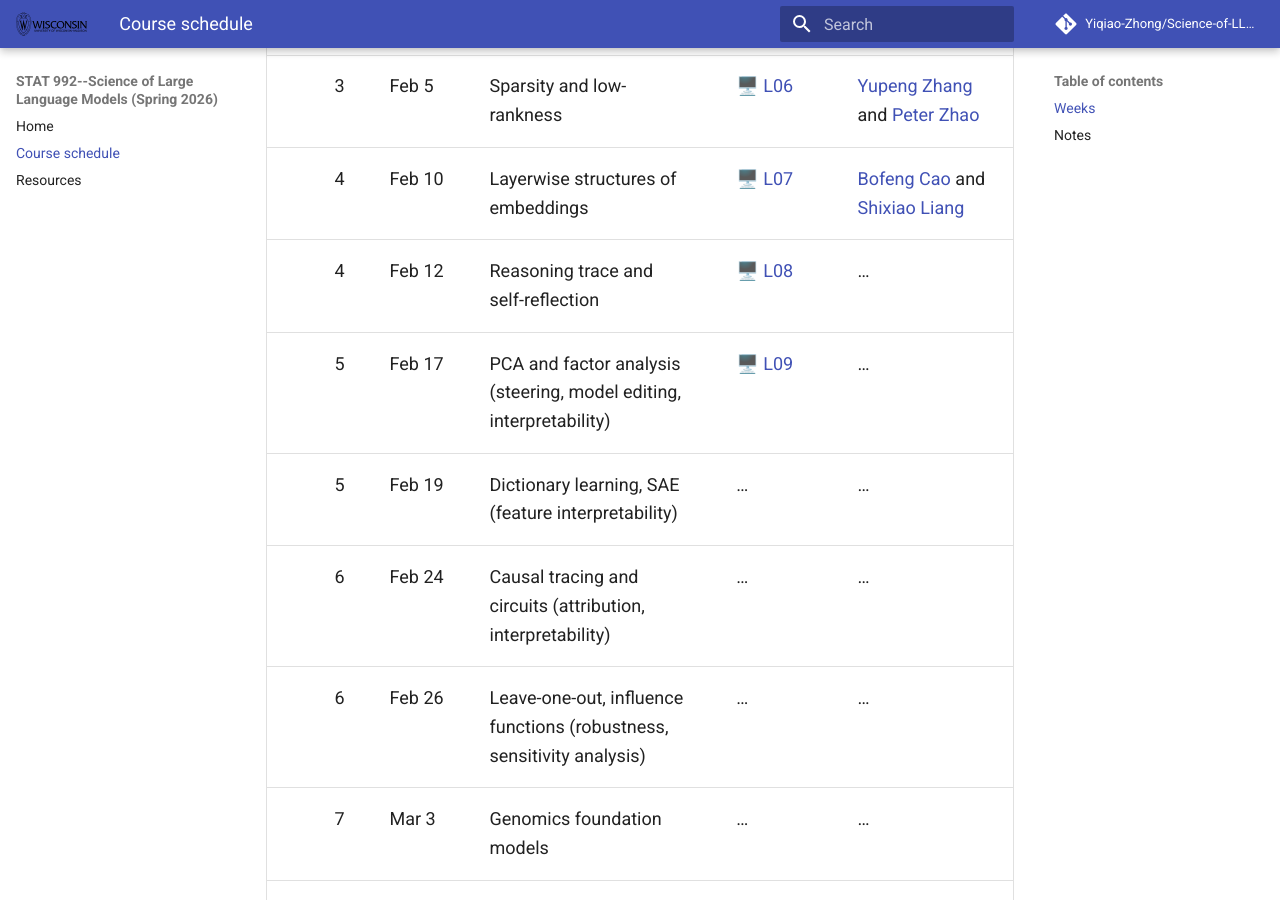
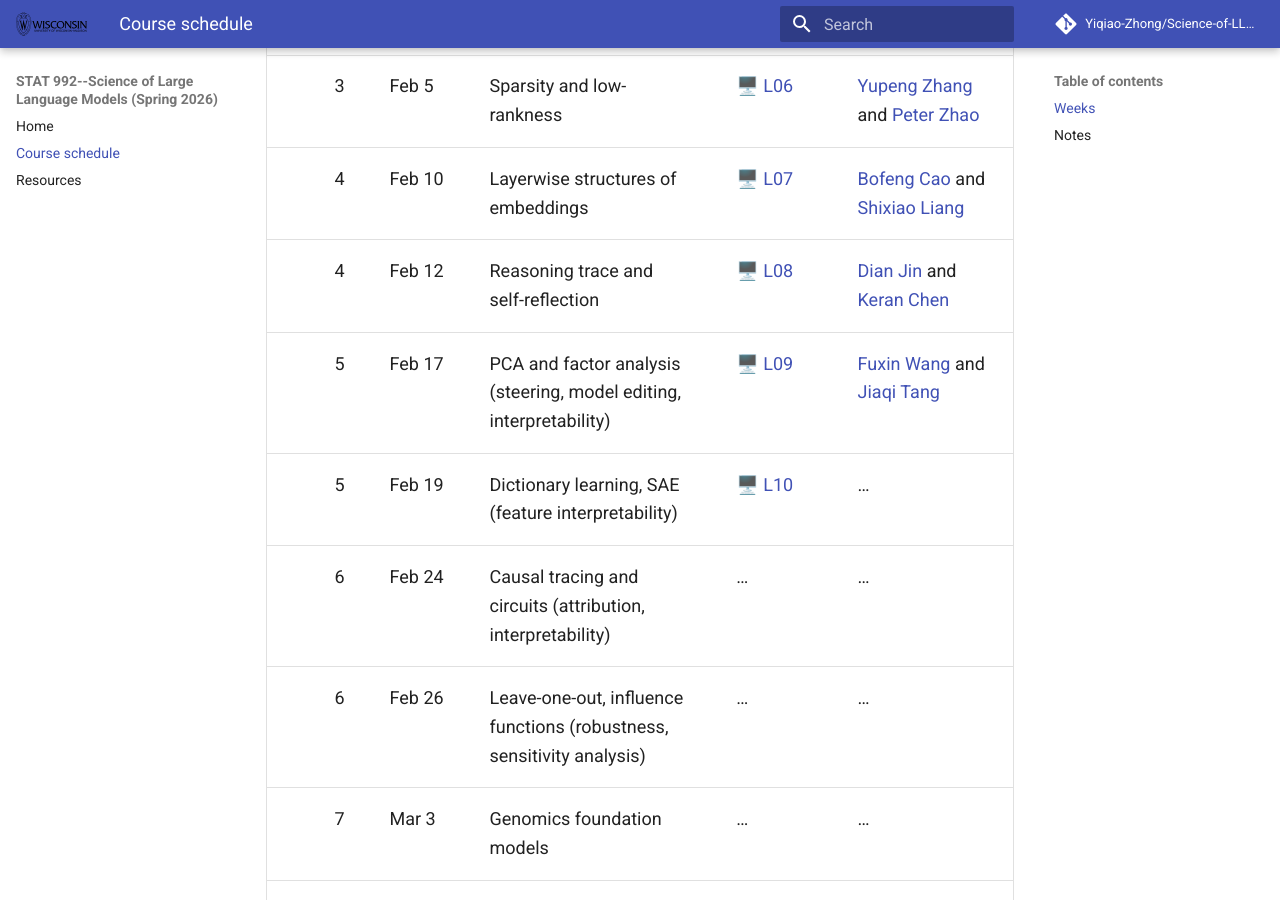
Before and after one commit to Yiqiao-Zhong/Science-of-LLMs, an MkDocs documentation site: the page built from docs/schedule.md, in a window 1280 px wide and 900 px high, scrolled down 1162 px. Built offline with MkDocs 1.6.1 and Material for MkDocs 9.7.7, drawn with Linux system fonts in a browser that asks for light colours; comment, search, counter and statistics services are not loaded.

Commit message:
add lec10

```diff
--- a/docs/schedule.md
+++ b/docs/schedule.md
@@ -23,9 +23,9 @@ Here is the general outline.
 | 3 | Feb 3 | Linear representation hypothesis, feature superposition | 🖥️ [L05](assets/slides/lec05.pdf) | [Ishita Kakkar](https://ikakkar03.github.io/) and [Sam Baumohl](https://baumohl.dev/) |
 | 3 | Feb 5 | Sparsity and low-rankness | 🖥️ [L06](assets/slides/lec06.pdf) | [Yupeng Zhang](https://www.linkedin.com/in/yupeng2599/) and [Peter Zhao](https://www.linkedin.com/in/peter-xingyu-zhao-b253ab281/) |
 | 4 | Feb 10 | Layerwise structures of embeddings | 🖥️ [L07](assets/slides/lec07.pdf) | [Bofeng Cao](https://www.linkedin.com/in/bofengcao/) and [Shixiao Liang](https://catslab.engr.wisc.edu/staff/liang-shixiao/) |
-| 4 | Feb 12 | Reasoning trace and self-reflection | 🖥️ [L08](assets/slides/lec08.pdf) | … |
-| 5 | Feb 17 | PCA and factor analysis (steering, model editing, interpretability) | 🖥️ [L09](assets/slides/lec09.pdf) | … |
-| 5 | Feb 19 | Dictionary learning, SAE (feature interpretability) | … | … |
+| 4 | Feb 12 | Reasoning trace and self-reflection | 🖥️ [L08](assets/slides/lec08.pdf) | [Dian Jin](https://sites.google.com/wisc.edu/frederick-jin/about) and [Keran Chen](https://kchen429.github.io/keranchen.github.io/) |
+| 5 | Feb 17 | PCA and factor analysis (steering, model editing, interpretability) | 🖥️ [L09](assets/slides/lec09.pdf) | [Fuxin Wang](https://www.linkedin.com/in/fuxin-wang-1b6641326/?locale=en) and [Jiaqi Tang](https://www.linkedin.com/in/jiaqi-tang-278299293/) |
+| 5 | Feb 19 | Dictionary learning, SAE (feature interpretability) | 🖥️ [L10](assets/slides/lec10.pdf) | … |
 | 6 | Feb 24 | Causal tracing and circuits (attribution, interpretability) | … | … |
 | 6 | Feb 26 | Leave-one-out, influence functions (robustness, sensitivity analysis) | … | … |
 | 7 | Mar 3 | Genomics foundation models | … | … |
```
Also changed, not shown: 1 other file.
